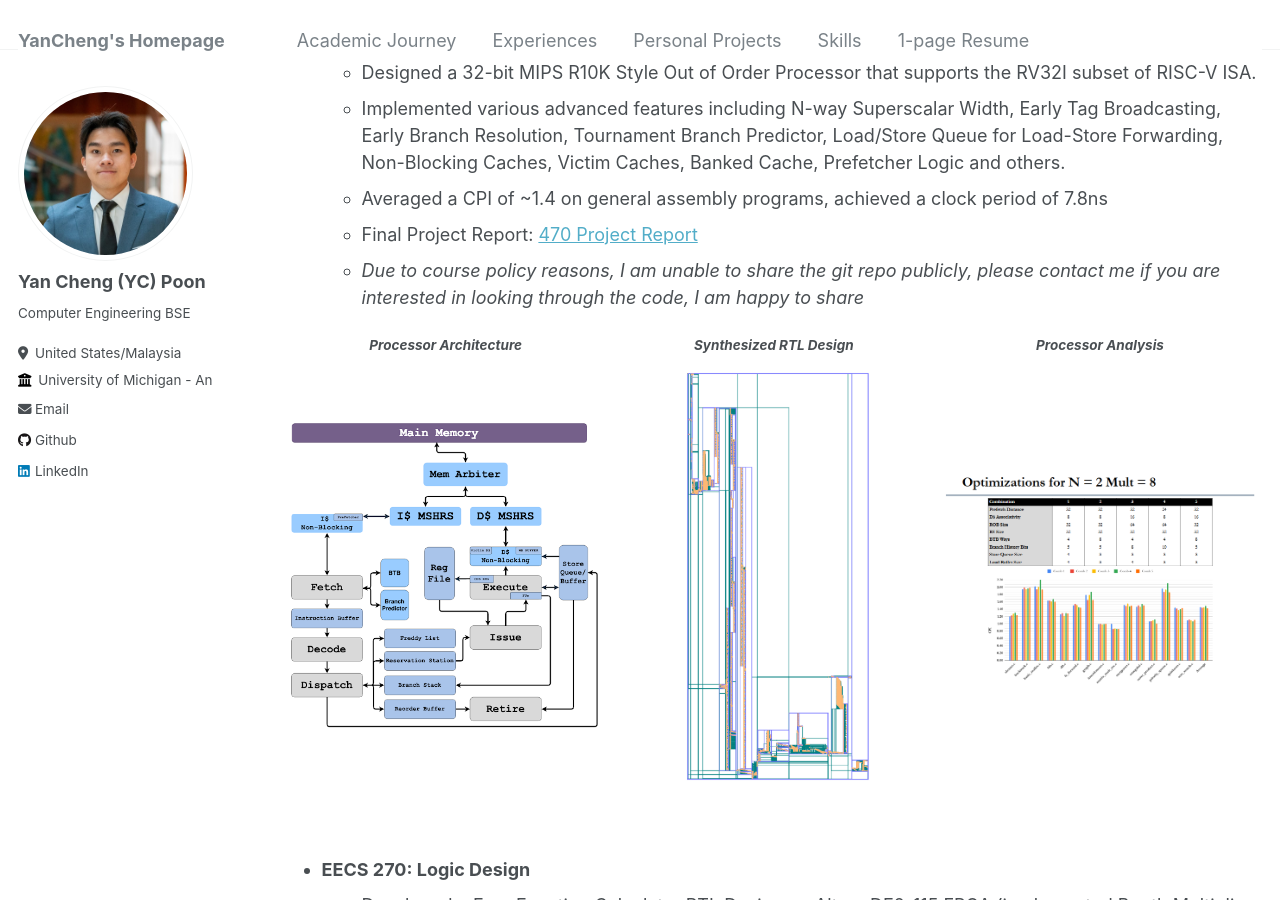
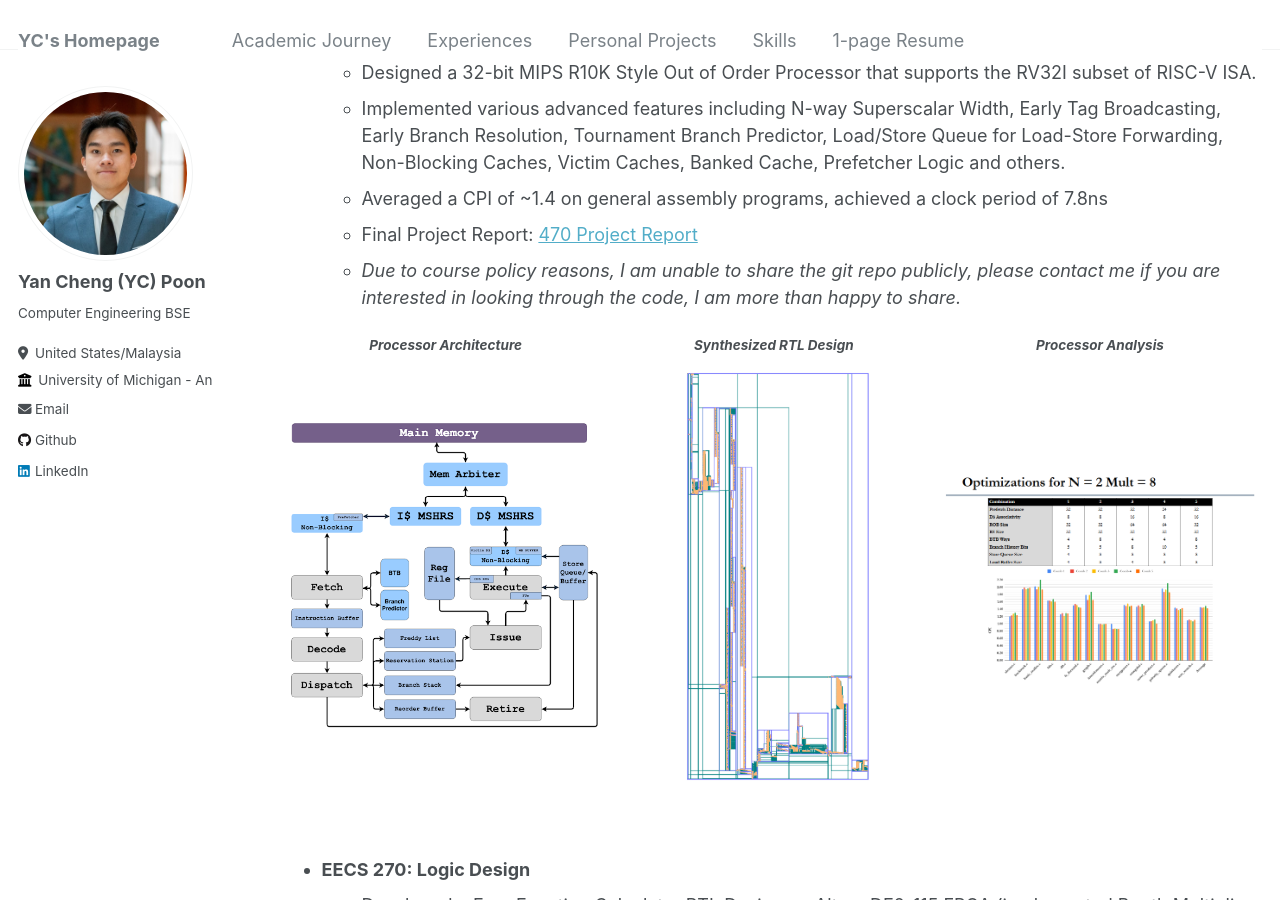
Before and after one commit to ycpoon/ycpoon.github.io, a Jekyll site: the page built from _pages/academicjourney.md, in a window 1280 px wide and 900 px high, scrolled down 944 px. Built offline with Jekyll 4.4.1, drawn with Linux system fonts in a browser that asks for light colours.

Commit message:
min change

```diff
--- a/_config.yml
+++ b/_config.yml
@@ -8,7 +8,7 @@
 
 # Basic Site Settings
 locale                   : "en-US"
-title                    : "YanCheng's Homepage"
+title                    : "YC's Homepage"
 title_separator          : "-"
 name                     : &name "Yan Cheng (YC) Poon"
 description              : &description "Personal Description"
--- a/_pages/academicjourney.md
+++ b/_pages/academicjourney.md
@@ -49,7 +49,7 @@ Relevant Course Projects 🖥️
   * Implemented various advanced features including N-way Superscalar Width, Early Tag Broadcasting, Early Branch Resolution, Tournament Branch Predictor, Load/Store Queue for Load-Store Forwarding, Non-Blocking Caches, Victim Caches, Banked Cache, Prefetcher Logic and others.
   * Averaged a CPI of ~1.4 on general assembly programs, achieved a clock period of 7.8ns
   * Final Project Report: [470 Project Report](/files/470finalreport.pdf)
-  * *Due to course policy reasons, I am unable to share the git repo publicly, please contact me if you are interested in looking through the code, I am happy to share*
+  * *Due to course policy reasons, I am unable to share the git repo publicly, please contact me if you are interested in looking through the code, I am more than happy to share.*
 
 | ***Processor Architecture*** | ***Synthesized RTL Design*** | ***Processor Analysis*** |
 |:-----------------------:|:-----------------------:|:-----------------------:|
```
Also changed, not shown: _pages/experiences.md (+2 -2 lines), _pages/projects.md (+1 -1 lines).
